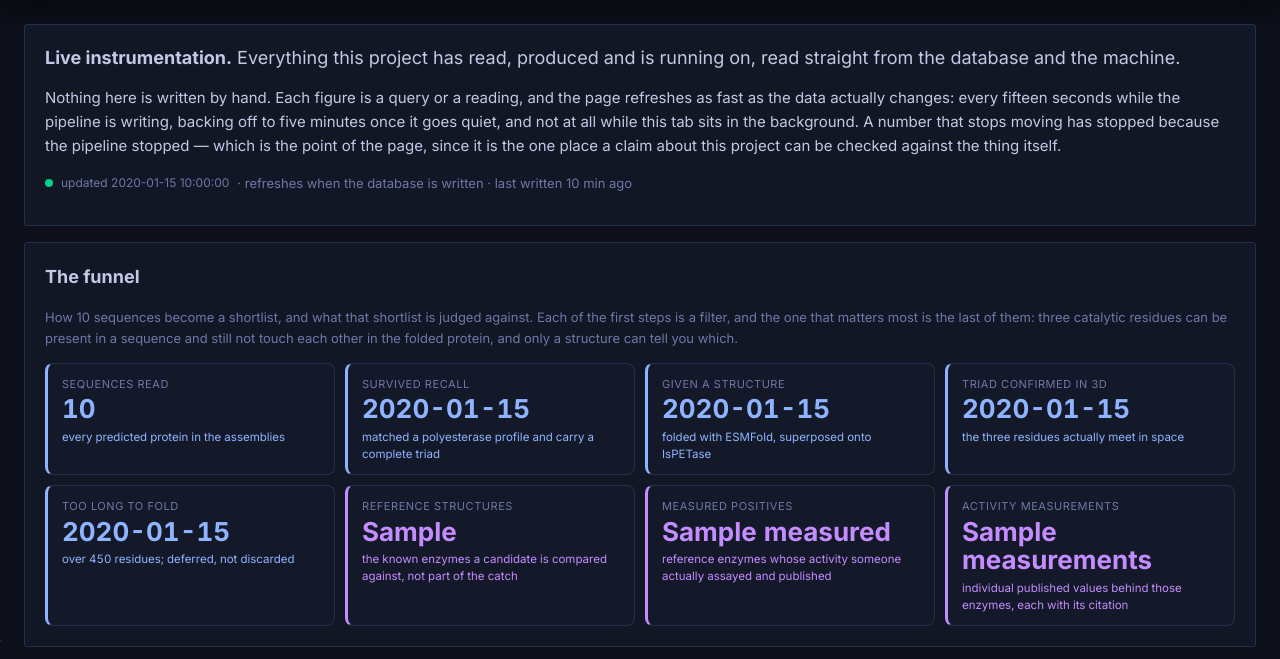
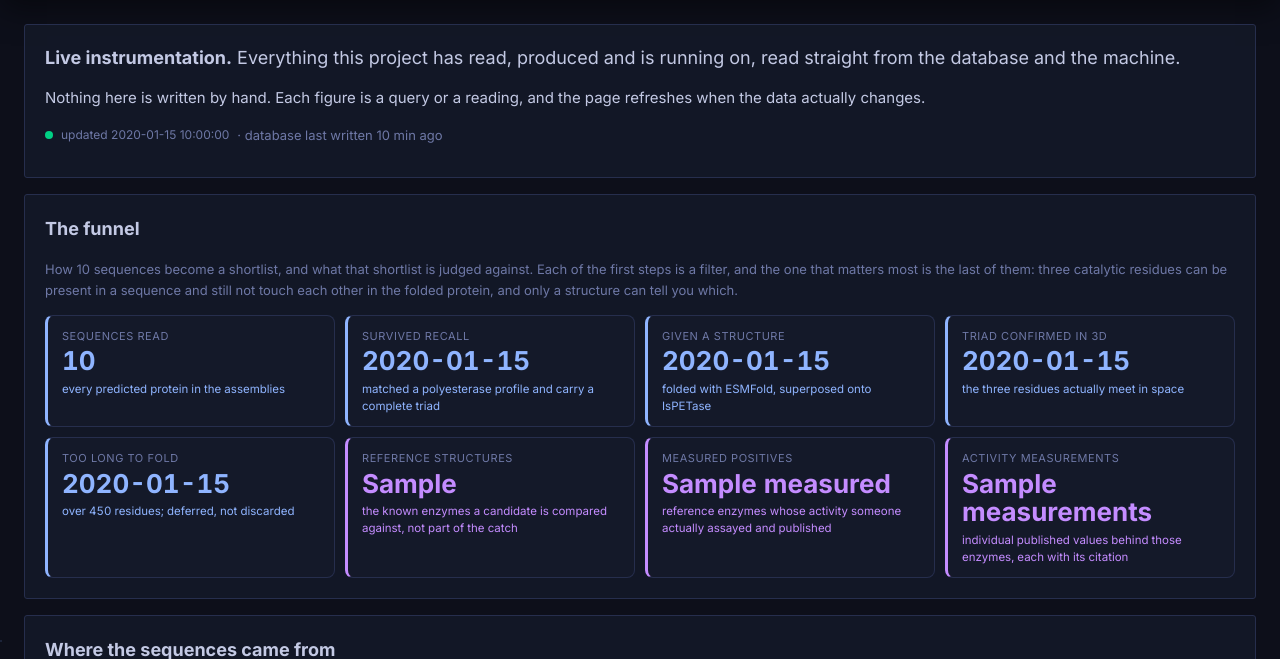
Before and after one commit to bellcheddar/PANTS, a Flask app: template app/templates/stats.html in a window 1280 px wide. Shown: the part 160-819 px from the top of the page. Run offline with Flask 3, Linux system fonts and the light colour scheme; the template is opened without the code that fills it: most values are stand-ins (such as "Sample title", 1, 10 or a date in 2020); data that the repository does not hold is empty.

Commit message:
Shorten the stats lede
Also drops the clause from the status line below it, which said the same thing the
paragraph now says.

Co-Authored-By: Claude Opus 5 <noreply@anthropic.com>
Claude-Session: https://claude.ai/code/session_012XCKkeBAw9Xp7zUWYizQRw

```diff
--- a/app/templates/stats.html
+++ b/app/templates/stats.html
@@ -6,14 +6,10 @@
   <h2 class="lead-title"><strong>Live instrumentation.</strong> Everything this project has
     read, produced and is running on, read straight from the database and the machine.</h2>
   <p class="lede">Nothing here is written by hand. Each figure is a query or a reading, and the
-  page refreshes as fast as the data actually changes: every fifteen seconds while the pipeline is
-  writing, backing off to five minutes once it goes quiet, and not at all while this tab sits in the
-  background. A number that stops moving has stopped because the pipeline stopped — which is the
-  point of the page, since it is the one place a claim about this project can be checked against
-  the thing itself.</p>
+  page refreshes when the data actually changes.</p>
   <p class="stat-live"><span class="pulse" id="pulse"></span>
     <span id="tick">updated {{ stats.generated_at }}</span>
-    <span class="muted">· refreshes when the database is written · last written
+    <span class="muted">· database last written
       <span data-stat="host.database_age_min">{{ stats.host.database_age_min }}</span> min ago</span></p>
 </div>
 
```
